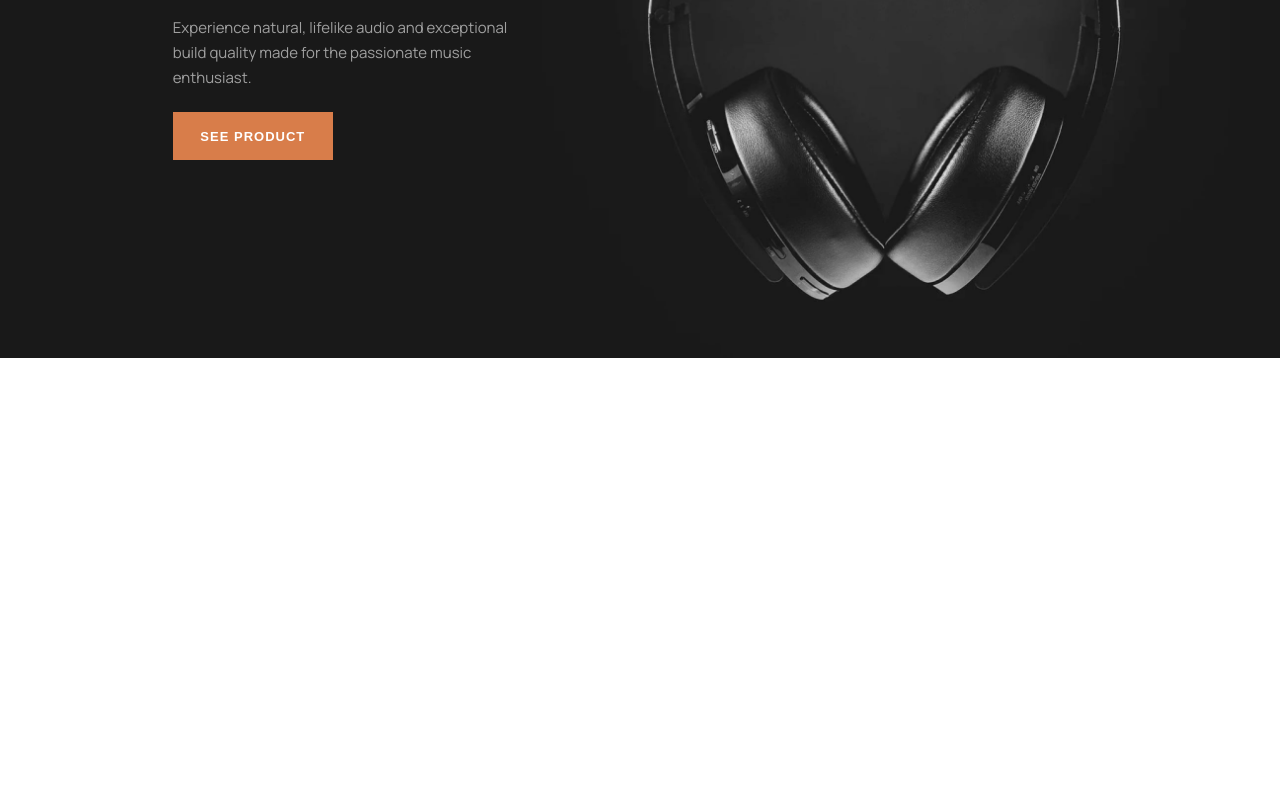
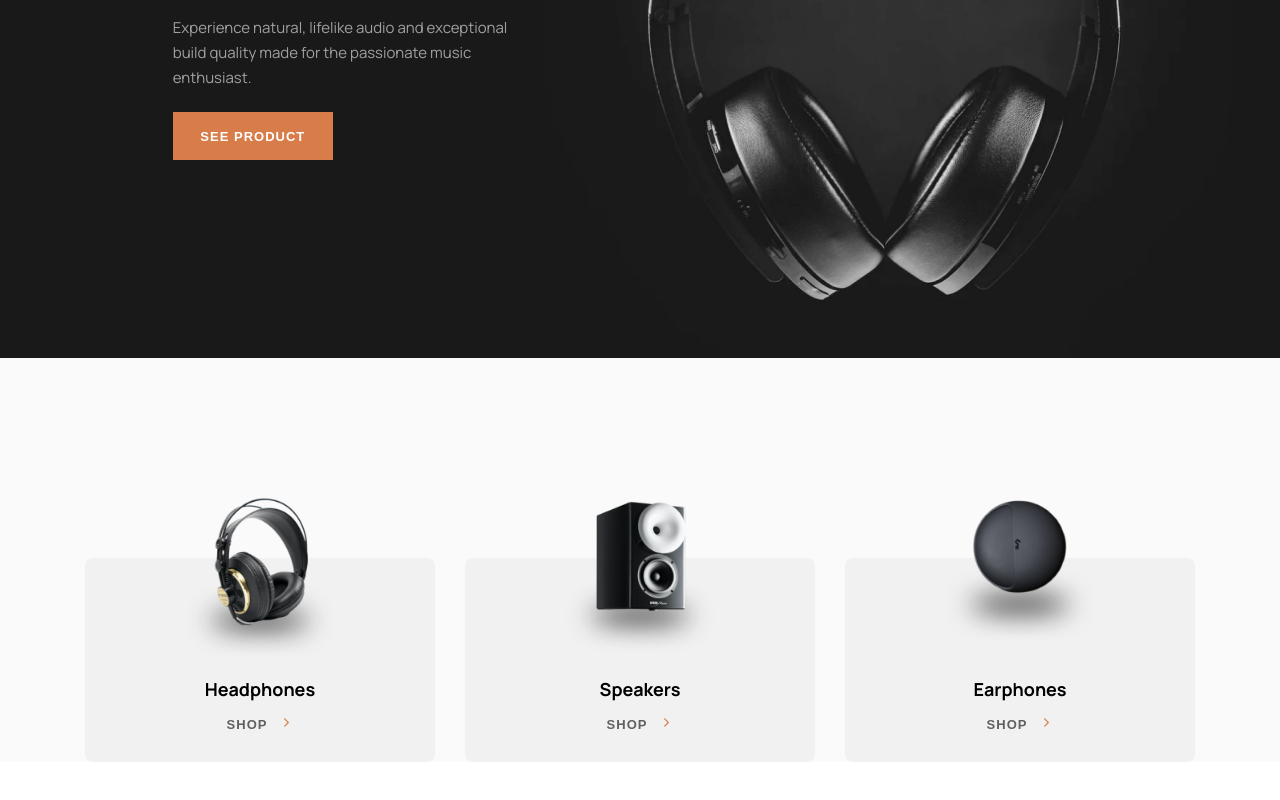
Before and after one commit to Chermann-KING/audiophile, a React (Vite) app: page / in a window 1280 px wide. Shown: the part 456-1256 px from the top of the page. Before the commit the page ends 814 px from the top, so only its background shows below. Built offline with nearby package versions, Linux system fonts and the light colour scheme.

Commit message:
💄 HOME: Main > Create and styling elements in Categories Section

```diff
--- a/src/components/header/Header.jsx
+++ b/src/components/header/Header.jsx
@@ -80,6 +80,7 @@ const HeaderStyled = styled.header`
   padding: 32px 13.5%;
 
   /* position: relative; */
+  z-index: 1;
   position: sticky;
   top: 0; //if I want to fix the header at the top of the page during scrolling
 
--- a/src/pages/home/Home.jsx
+++ b/src/pages/home/Home.jsx
@@ -2,6 +2,7 @@ import { styled } from "styled-components";
 import { theme } from "../../theme/theme";
 import Header from "../../components/header/Header";
 import Hero from "./main/Hero";
+import { IoIosArrowForward } from "react-icons/io";
 
 export default function () {
   return (
@@ -9,6 +10,55 @@ export default function () {
       <Header />
       <main>
         <Hero />
+        <section className="categories">
+          <div className="category-item">
+            <picture>
+              <img
+                src="/assets/shared/desktop/image-category-thumbnail-headphones.png"
+                alt="image-category-thumbnail-headphones"
+              />
+            </picture>
+            <h6>Headphones</h6>
+            <button>
+              <span className="button-label">Shop</span>
+              <span className="button-icon">
+                <IoIosArrowForward />
+              </span>
+            </button>
+          </div>
+
+          <div className="category-item">
+            <picture>
+              <img
+                src="/assets/shared/desktop/image-category-thumbnail-speakers.png"
+                alt="image-category-thumbnail-speakers"
+              />
+            </picture>
+            <h6>Speakers</h6>
+            <button>
+              <span className="button-label">Shop</span>
+              <span className="button-icon">
+                <IoIosArrowForward />
+              </span>
+            </button>
+          </div>
+
+          <div className="category-item">
+            <picture>
+              <img
+                src="/assets/shared/desktop/image-category-thumbnail-earphones.png"
+                alt="image-category-thumbnail-earphones"
+              />
+            </picture>
+            <h6>Earphones</h6>
+            <button>
+              <span className="button-label">Shop</span>
+              <span className="button-icon">
+                <IoIosArrowForward />
+              </span>
+            </button>
+          </div>
+        </section>
       </main>
     </HomeStyled>
   );
@@ -19,5 +69,88 @@ const HomeStyled = styled.div`
 
   main {
     margin: 0 auto;
+
+    .categories {
+      background-color: ${theme.colors.quaternaryColor};
+      width: 1110px;
+      height: 284px;
+
+      margin: 120px auto;
+
+      display: flex;
+      align-items: end;
+      justify-content: space-between;
+
+      .category-item {
+        width: 350px;
+        height: 204px;
+        background-color: ${theme.colors.tertiaryColor};
+        border-radius: 8px;
+        padding-bottom: 30px;
+
+        display: flex;
+        flex-direction: column;
+        justify-content: end;
+        align-items: center;
+        gap: 15px;
+
+        position: relative;
+
+        picture {
+          width: 176px;
+
+          position: absolute;
+          top: -30%;
+          left: 50%;
+          transform: translateX(-50%);
+
+          img {
+            max-width: 100%;
+            height: auto;
+          }
+        }
+
+        h6 {
+          font-size: ${theme.fonts.size.H6};
+        }
+
+        button {
+          cursor: pointer;
+
+          display: flex;
+          align-items: center;
+          justify-content: center;
+          gap: 13px;
+
+          font-size: ${theme.fonts.size.SUBTITLE};
+          font-weight: ${theme.fonts.weights.bold};
+          letter-spacing: ${theme.fonts.charSpace.SubtilteCharSpace};
+          text-transform: uppercase;
+
+          border: none;
+          background-color: transparent;
+
+          .button-label {
+            color: ${theme.colors.blackColor};
+            opacity: 0.6;
+            /* &:hover {
+              color: ${theme.colors.primaryColor};
+              opacity: 1;
+            } */
+          }
+          .button-icon {
+            color: ${theme.colors.primaryColor};
+          }
+        }
+
+        &:hover {
+          cursor: pointer;
+          button .button-label {
+            color: ${theme.colors.primaryColor};
+            opacity: 1;
+          }
+        }
+      }
+    }
   }
 `;
```
